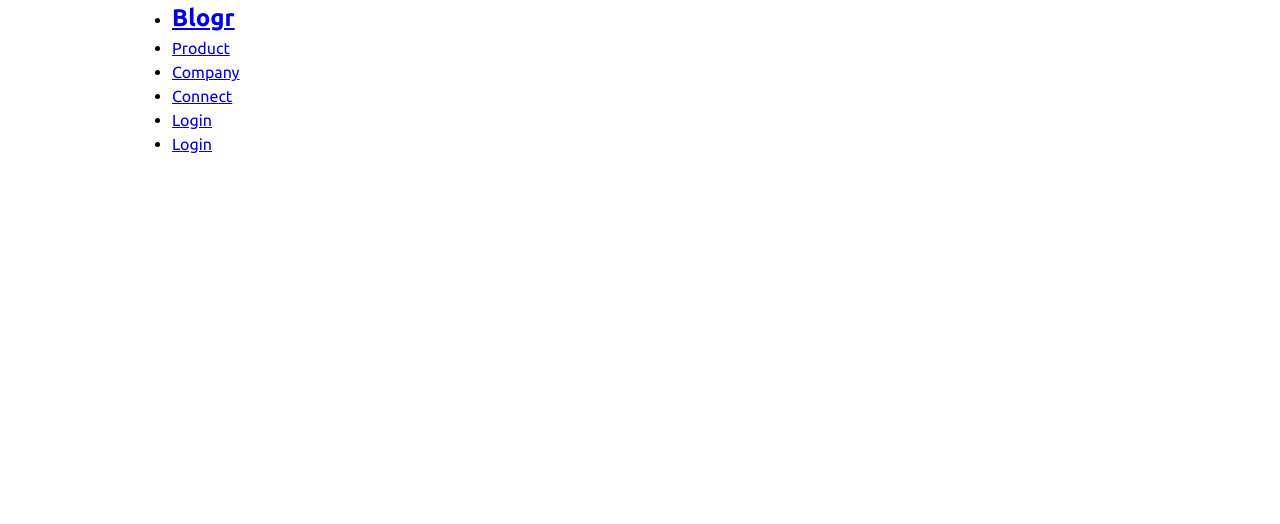
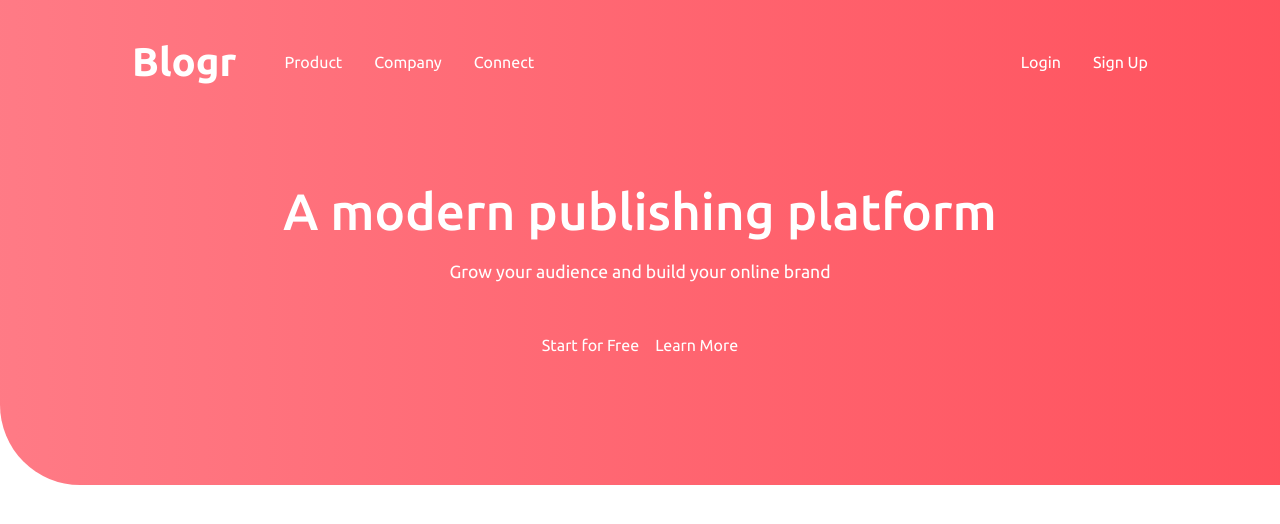
Before and after one commit to dsijakovski98/frontend-mentor-blogr, a Next.js app: page / in a window 1280 px wide. Shown: the top 524 px of the page. Built offline with nearby package versions, Linux system fonts and the light colour scheme.

Commit message:
Initial header markup + simple styles

```diff
--- a/components/Container/style.css
+++ b/components/Container/style.css
@@ -1,5 +1,5 @@
 .container {
-  max-width: 1000px;
+  max-width: 1080px;
 
   margin: 0 auto;
   padding: 0 2rem;
--- a/components/Header/index.tsx
+++ b/components/Header/index.tsx
@@ -10,27 +10,37 @@ const Header = () => {
     <header>
       <Container>
         <nav>
-          <ul>
-            <li>
-              <h1>
-                <Link href='/'>Blogr</Link>
-              </h1>
-            </li>
+          <h1>
+            <Link href='/'>Blogr</Link>
+          </h1>
 
+          <ul className='page-links'>
             {LINKS.map((link) => (
               <li key={link.label}>
                 <Link href='#'>{link.label}</Link>
               </li>
             ))}
+          </ul>
 
+          <ul>
             <li>
               <Link href='#'>Login</Link>
             </li>
             <li>
-              <Link href='#'>Login</Link>
+              <Link href='#'>Sign Up</Link>
             </li>
           </ul>
         </nav>
+
+        <div className='cta'>
+          <h2>A modern publishing platform</h2>
+          <p>Grow your audience and build your online brand</p>
+
+          <div className='actions'>
+            <Link href='#'>Start for Free</Link>
+            <Link href='#'>Learn More</Link>
+          </div>
+        </div>
       </Container>
     </header>
   )
--- a/components/Header/style.css
+++ b/components/Header/style.css
@@ -0,0 +1,57 @@
+header {
+  background: linear-gradient(to right, var(--light-red), var(--red));
+  border-bottom-left-radius: 5rem;
+
+  padding-top: 2rem;
+  padding-bottom: 8rem;
+
+  color: var(--white);
+}
+
+header nav {
+  display: flex;
+  margin-bottom: 4.5rem;
+}
+
+header ul {
+  display: flex;
+  align-items: center;
+  gap: 2rem;
+
+  list-style: none;
+}
+
+header ul.page-links {
+  flex: 1;
+}
+
+header a {
+  color: var(--white);
+  text-decoration: none;
+}
+
+header h1 {
+  margin-right: 3rem;
+
+  font-size: 2.5rem;
+}
+
+.cta {
+  text-align: center;
+}
+
+.cta h2 {
+  font-size: 3.2rem;
+  font-weight: 500;
+
+  line-height: 1.85;
+}
+
+.cta p {
+  margin-bottom: 3rem;
+  font-size: 1.1rem;
+}
+
+.cta a {
+  margin: 0 0.5rem;
+}
--- a/styles/globals.css
+++ b/styles/globals.css
@@ -47,6 +47,7 @@ h6 {
 }
 
 p,
+a,
 input,
 button,
 textarea,
@@ -64,8 +65,8 @@ select {
   --light-red: hsl(355, 100%, 74%);
   --dark-blue: hsl(208, 49%, 24%);
 
-  --neutral-white: hsl(0, 0%, 100%);
-  --neutral-gray: hsl(240, 2%, 79%);
-  --neutral-dark-gray: hsl(207, 13%, 34%);
-  --neutral-dark: hsl(240, 10%, 16%);
+  --white: hsl(0, 0%, 100%);
+  --gray: hsl(240, 2%, 79%);
+  --dark-gray: hsl(207, 13%, 34%);
+  --dark: hsl(240, 10%, 16%);
 }
```
